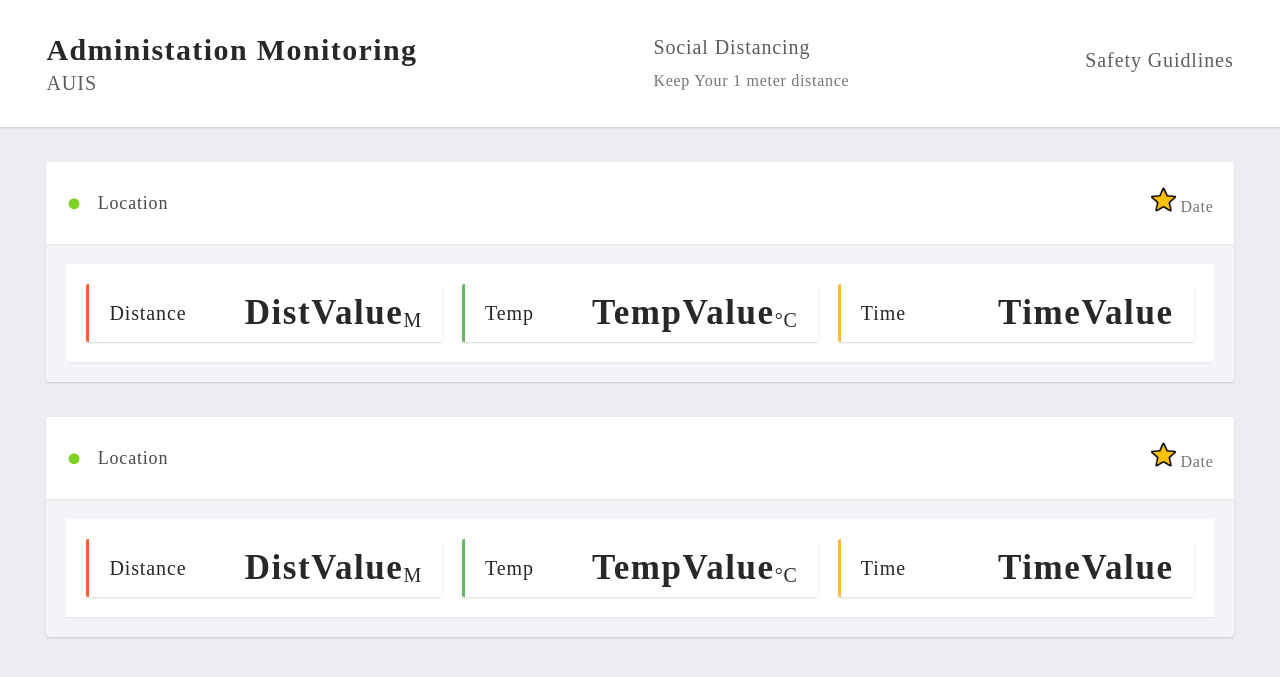
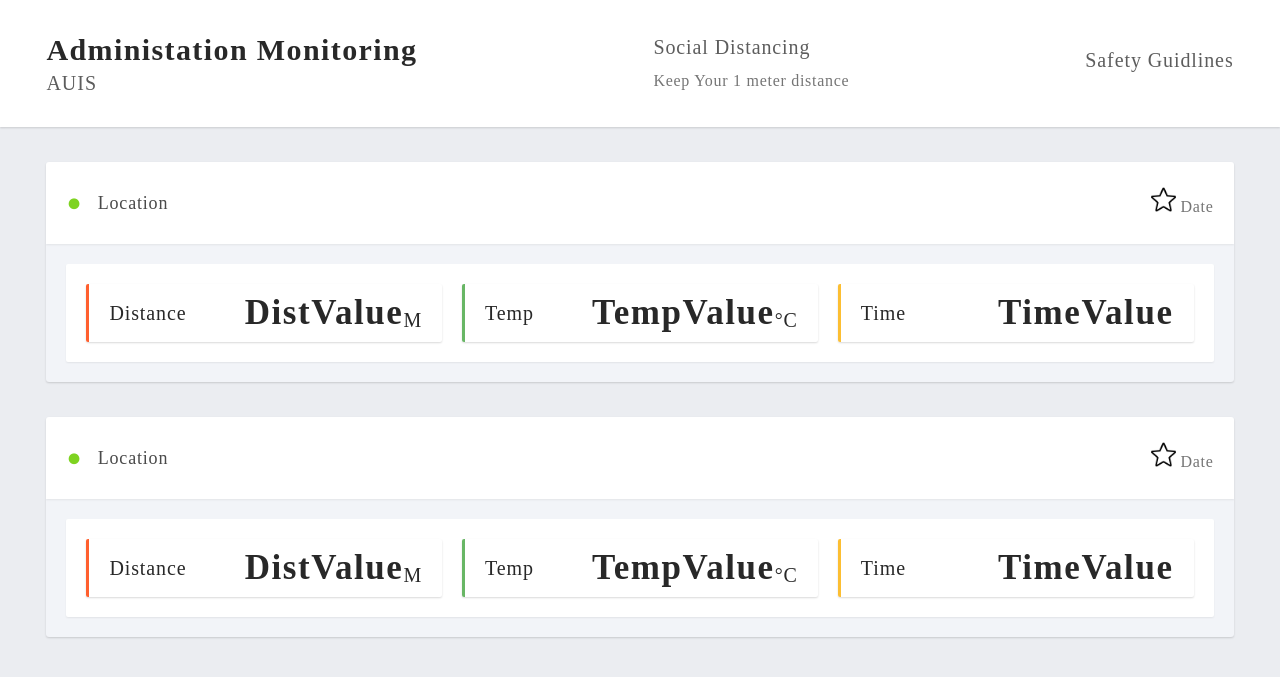
Before and after one commit to Sal306/Distance-Monitoring, a PHP site: page / in a window 1280 px wide. Shown: the top 677 px of the page. Run offline with PHP 8.4, Linux system fonts and the light colour scheme; some libraries are stand-ins or nearby versions.

Commit message:
Arch 1st

```diff
--- a/index.php
+++ b/index.php
@@ -50,8 +50,8 @@
 					<div class="serv__ip">
 							<span>
 								  	<div class="star_container">
-													 <img src="img/star_full.png" class="imgfull" />
-													 <img src="img/star_empty.png" class="imgempty disable" />
+													 <img src="img/star_full.png" class="imgfull disable" />
+													 <img src="img/star_empty.png" class="imgempty " />
 									  </div>
 							</span>
 							Date
@@ -103,8 +103,8 @@
 					<div class="serv__ip">
 						<span>
 							<div class="star_container">
-									<img src="img/star_full.png" class="imgfull" />
-									 <img src="img/star_empty.png" class="imgempty disable" />
+									<img src="img/star_full.png" class="imgfull disable" />
+									 <img src="img/star_empty.png" class="imgempty " />
  							</div>
 						</span>
 						Date
```
